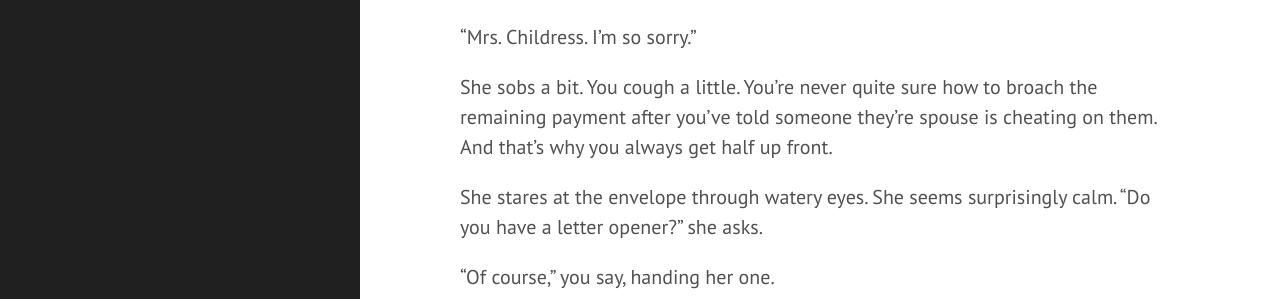
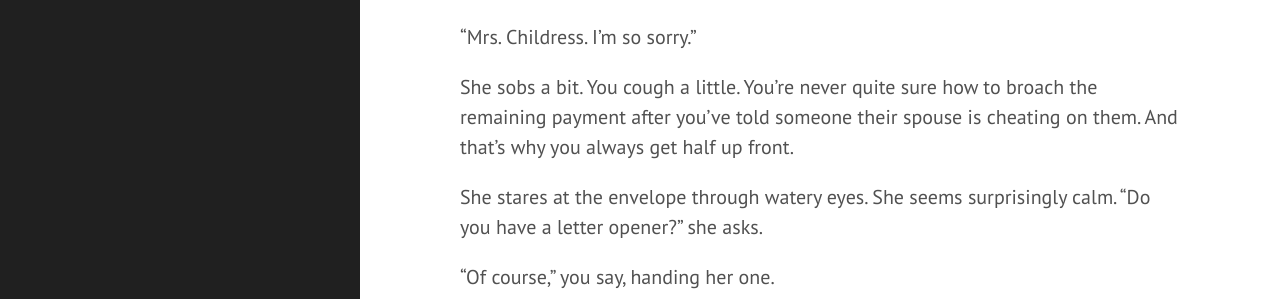
Before and after one commit to LoraV/LoraV.github.io, a Jekyll site: the page built from _posts/2019-04-09-PI.markdown, in a window 1280 px wide and 900 px high, scrolled down 712 px. Shown: the part 186-485 px from the top of the window. Built offline with Jekyll 4.4.1, drawn with Linux system fonts in a browser that asks for light colours.

Commit message:
noir post

```diff
--- a/_posts/2019-04-09-PI.markdown
+++ b/_posts/2019-04-09-PI.markdown
@@ -20,7 +20,7 @@ Mrs. Childress gestures to the envelope. "Are there any photos of them. You know
 
 "Mrs. Childress. I'm so sorry."
 
-She sobs a bit. You cough a little. You're never quite sure how to broach the remaining payment after you've told someone they're spouse is cheating on them. And that's why you always get half up front.
+She sobs a bit. You cough a little. You're never quite sure how to broach the remaining payment after you've told someone their spouse is cheating on them. And that's why you always get half up front.
 
 She stares at the envelope through watery eyes. She seems surprisingly calm. "Do you have a letter opener?" she asks.
 
```
